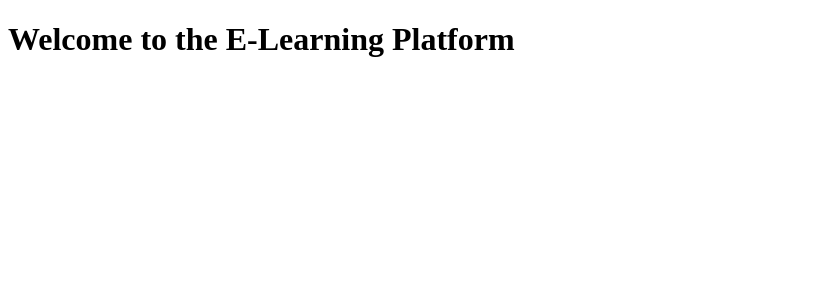
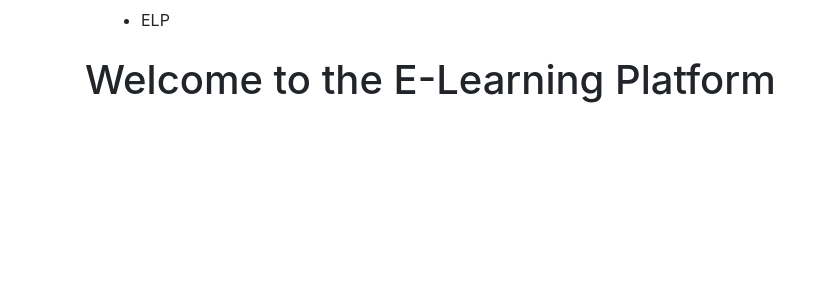
Before and after one commit to spgdaman/e-learning-platform, a Django app: page / in a window 1280 px wide. Shown: the top 300 px of the page, without its empty margins (0-828 px from the left). Run offline with Django 3.2, Linux system fonts and the light colour scheme; some libraries are stand-ins or nearby versions.

Commit message:
static files added and intro template updated

```diff
--- a/app/templates/intro.html
+++ b/app/templates/intro.html
@@ -1,9 +1,24 @@
+{% load bootstrap4 %}
+{% load static %}
 <!DOCTYPE html>
 <html>
     <head>
         <title>Welcome to ELP</title>
+        {% block styles %}
+            {% bootstrap_css %}
+        {% endblock %}
     </head>
     <body>
-        <h1>Welcome to the E-Learning Platform</h1>
+        <div class="container">
+            <section>
+                <nav class="navbar nav">
+                    <ul>
+                        <li>ELP</li>
+                    </ul>
+                </nav>
+            </section>
+            <h1>Welcome to the E-Learning Platform</h1>
+        </div>
+
     </body>
 </html>
--- a/elp/settings.py
+++ b/elp/settings.py
@@ -39,6 +39,7 @@ INSTALLED_APPS = [
     'django.contrib.staticfiles',
     'elp',
     'app',
+    'bootstrap4',
 ]
 
 MIDDLEWARE = [
```
Also changed, not shown: app/static/css/styles.css (added).
